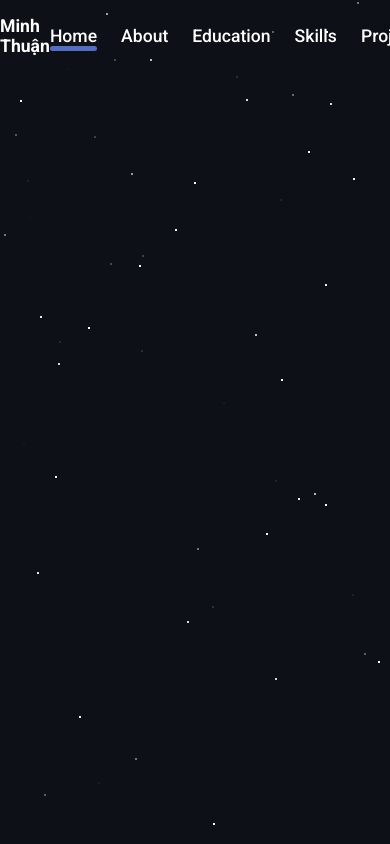
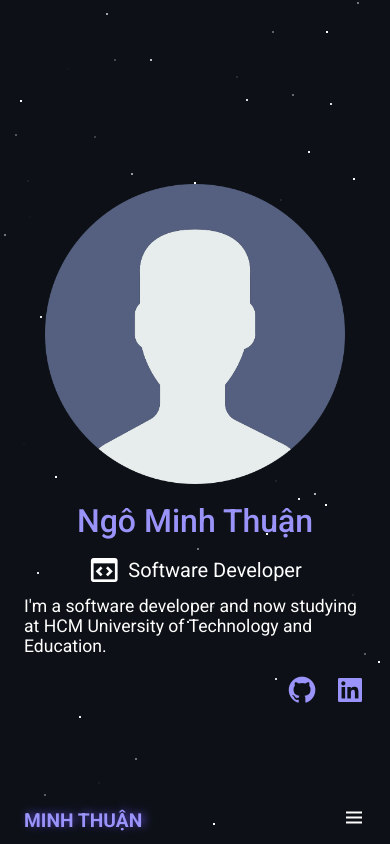
Before and after one commit to nauht1/portfolio, a React (Create React App) app: page / in a window 390 px wide. Shown: the top 844 px of the page. Built offline with nearby package versions, Linux system fonts and the light colour scheme.

Commit message:
fix header, add home section, both responsive

```diff
--- a/src/App.css
+++ b/src/App.css
@@ -1,11 +1,12 @@
 :root {
   --header-height: 3rem;
 
-  /* Color (HSL) */
+  /* Color */
   --hue: 0;
   --sat: 0%;
+  --logo-color: #9A93FA;
   --title-color: #FFFFFF;
-  --title-color-dark: rgb(84, 108, 196);
+  --logo-color-dark: rgb(84, 108, 196);
   --text-color: #FFFEFD;
   --header-text-color: hsl(var(--hue), var(--sat), 100%);
   /* --body-color: hsl(var(--hue), var(--sat), 98%); */
@@ -15,14 +16,29 @@
 
   /* Font styles */
   --body-font: "Roboto", sans-serif;
+  --big-font-size: 3rem;
   --normal-font-size: 1.1rem;
   --small-font-size: 0.875rem;
+  --h1-font-size: 2.25rem;
+  --h2-font-size: 1.5rem;
+  --h3-font-size: 1.25rem;
 
   /* Font weight */
   --font-thin: 300;
   --font-normal: 400;
   --font-medium: 500;
   --font-bold: 700;
+
+  /* Margins bottom */
+  --mb-0-25: 0.25rem;
+  --mb-0-5: 0.5rem;
+  --mb-0-75: 0.75rem;
+  --mb-1: 1rem;
+  --mb-1-5: 1.5rem;
+  --mb-2: 2rem;
+  --mb-2-5: 2.5rem;
+  --mb-3: 3rem;
+
 }
 
 /* Base */
@@ -73,6 +89,26 @@ img {
 }
 
 /* Classes */
+.section {
+  padding: 6rem 0 2rem;
+}
+
+.section__title {
+  font-size: var(--h1-font-size);
+  color: var(--title-color);
+}
+
+.section__subtitle {
+  display: block;
+  font-size: var(--small-font-size);
+  margin-bottom: 4rem;
+}
+
+.section__title,
+.section__subtitle {
+  text-align: center;
+}
+
 .container {
   max-width: 968px;
   margin-left: auto;
@@ -83,3 +119,35 @@ img {
   display: grid;
   gap: .5rem;
 }
+
+/* Breakpoints */
+@media screen and (max-width: 992px) {
+  .container {
+    margin-left: var(--mb-1-5);
+    margin-right: var(--mb-1-5);
+  }
+}
+
+@media screen and (max-width: 768px) {
+}
+
+@media screen and (max-width: 576px) {
+}
+
+@media screen and (max-width: 350px) {
+
+}
+
+/* Scrollbar custom for Chrome*/
+body::-webkit-scrollbar {
+  width: .25rem;
+}
+
+body::-webkit-scrollbar-track {
+  box-shadow: inset 0 0 6px rgba(0, 0, 0, 0.3);
+}
+
+body::-webkit-scrollbar-thumb {
+  background-color: var(--logo-color);
+  outline: 1px solid var(--logo-color-dark);
+}
--- a/src/App.js
+++ b/src/App.js
@@ -1,11 +1,16 @@
 import './App.css';
 import Background from './components/background/Background';
 import Header from './components/header/Header';
+import Home from './components/home/Home';
+
 function App() {
   return (
     <>
       <Background />
       <Header />
+      <main className='main'>
+        <Home />
+      </main>
     </>
   )
 }
--- a/src/components/header/Header.jsx
+++ b/src/components/header/Header.jsx
@@ -3,6 +3,7 @@ import './header.css';
 
 const Header = () => {
   const [scrolled, setScrolled] = useState(false);
+  const [toggle, showMenu] = useState(false);
 
   useEffect(() => {
     const handleScroll = () => {
@@ -20,8 +21,8 @@ const Header = () => {
   return (
     <header className={scrolled ? 'header header-scrolled' : 'header'}>
       <nav className="nav container">
-        <a href="index" className="nav__logo">Minh Thuận</a>
-        <div className="nav__menu">
+        <a href="index" className="nav__logo">MINH THUẬN</a>
+        <div className={toggle ? 'nav__menu show-menu' : 'nav__menu'}>
           <ul className="nav__list grid">
             <li className="nav__item">
               <a href="#home" className="nav__link active-link">
@@ -34,18 +35,13 @@ const Header = () => {
               </a>
             </li>
             <li className="nav__item">
-              <a href="#education" className="nav__link">
-              <i className='bx bxs-book-open nav__icon'></i> Education
+              <a href="#projects" className="nav__link">
+              <i className='bx bx-desktop nav__icon'></i> Projects
               </a>
             </li>
             <li className="nav__item">
               <a href="#skills" className="nav__link">
-              <i className='bx bxs-notepad nav__icon'></i> Skills
-              </a>
-            </li>
-            <li className="nav__item">
-              <a href="#projects" className="nav__link">
-              <i className="uil uil-apps nav__icon"></i> Projects
+              <i className='bx bxs-notepad nav__icon'></i> Resume
               </a>
             </li>
             <li className="nav__item">
@@ -54,6 +50,11 @@ const Header = () => {
               </a>
             </li>
           </ul>
+          <i className="uil uil-multiply nav__close" onClick={() => showMenu(!toggle)}></i>
+        </div>
+
+        <div className="nav__toggle" onClick={() => showMenu(!toggle)}>
+          <i className='bx bx-menu'></i>
         </div>
       </nav>
     </header>
--- a/src/components/header/header.css
+++ b/src/components/header/header.css
@@ -3,11 +3,12 @@
   position: fixed;
   top: 0;
   left: 0;
+  z-index: 10;
 }
 
 .header-scrolled {
   background-color: var(--header-color);
-  transition: background-color .5s ease-in;
+  transition: background-color .3s ease-in;
 }
 
 .nav {
@@ -19,7 +20,9 @@
 
 .nav__logo {
   font-weight: var(--font-bold);
-  color: var(--title-color);
+  font-size: 1.2rem;
+  color: var(--logo-color);
+  text-shadow: 3px -1px 8px rgba(79, 63, 178, 1);
 }
 
 .nav__list {
@@ -28,9 +31,6 @@
 }
 
 .nav__link {
-  display: flex;
-  flex-direction: column;
-  align-items: center;
   color: var(--title-color);
   font-weight: var(--font-medium);
   position: relative;
@@ -44,13 +44,14 @@
   top: 100%;
   width: 100%;
   height: 5px;
-  background-color: var(--title-color-dark);
+  background-color: var(--logo-color-dark);
   transform: scaleX(0);
   transform-origin: bottom left;
   transition: transform 0.3s ease-in-out;
 }
 
-.nav__icon {
+.nav__close,
+.nav__toggle {
   display: none;
 }
 
@@ -59,3 +60,79 @@
   transform: scaleX(1);
   transform-origin: bottom left;
 }
+
+/* Responsive */
+/* Breakpoints */
+@media screen and (max-width: 768px) {
+  .nav__link {
+    display: flex;
+    flex-direction: column;
+    align-items: center;
+  }
+
+}
+
+@media screen and (max-width: 576px) {
+  .header {
+    top: inherit;
+    bottom: 0;
+  }
+
+  .nav {
+    height: var(--header-height);
+  }
+
+  .nav__menu {
+    position: fixed;
+    bottom: -100%;
+    left: 0;
+    width: 100%;
+    background-color: var(--header-color);
+    padding: 2rem 1.5rem 3.5rem;
+    box-shadow: 0 -1px 4px rgba(94, 94, 94, 0.8);
+    border-radius: 1.5rem 1.5rem 0 0;
+    transition: .3s;
+  }
+
+  /* Show menu */
+  .show-menu {
+    bottom: 0;
+  }
+
+  .nav__list {
+    display: grid;
+    grid-template-columns: repeat(3, 1fr);
+    gap: 2rem;
+  }
+
+  .nav__close,
+  .nav__toggle {
+    font-size: 1.5rem;
+    display: block;
+    cursor: pointer;
+  }
+
+  .nav__close:hover,
+  .nav__toggle:hover {
+    color: var(--logo-color-dark);
+  }
+
+  .nav__icon,
+  .nav__link {
+    font-size: 1rem;
+  }
+
+  .nav__close {
+    position: absolute;
+    right: .5rem;
+    font-size: 1.5rem;
+    padding: 2px 2px;
+    margin: 8px 4px 0;
+    cursor: pointer;
+    color: var(--logo-color-dark);
+  }
+
+  .nav__link::after {
+    width: 50%;
+  }
+}
--- /dev/null
+++ b/src/components/home/Data.jsx
@@ -0,0 +1,19 @@
+import React from 'react';
+import "./home.css";
+
+const Data = () => {
+  return (
+    <div className="home__data">
+      <h1 className="home__title">Ngô Minh Thuận</h1>
+      <h3 className="home__subtitle">
+      <i class='bx bx-code-block home__subtitle-icon'></i>
+        Software Developer
+      </h3>
+      <p className="home__description">
+        I'm a software developer and now studying at HCM University of Technology and Education.
+      </p>
+    </div>
+  )
+}
+
+export default Data;
--- /dev/null
+++ b/src/components/home/Home.jsx
@@ -0,0 +1,22 @@
+import React from 'react';
+import './home.css';
+import Social from './Social';
+import Data from './Data';
+
+const Home = () => {
+  return (
+    <section id="home" className="home section">
+    <div className="home__container container grid">
+      <div className="home__content grid">
+        <div className="home__img"></div>
+
+        <Data />
+
+        <Social />
+      </div>
+    </div>
+  </section>
+  )
+}
+
+export default Home;
--- /dev/null
+++ b/src/components/home/Social.jsx
@@ -0,0 +1,19 @@
+import React from "react";
+import "./home.css";
+
+const Social = () => {
+  return (
+    <div className="home__social">
+      <a href="https://github.com/nauht1"
+        className="home__social-icon" target="_blank" rel="noopener noreferrer">
+        <i class='bx bxl-github'></i>
+      </a>
+      <a href="https://www.linkedin.com/in/thuan-ngo-minh-7b777a2a6/"
+        className="home__social-icon" target="_blank" rel="noopener noreferrer">
+        <i class='bx bxl-linkedin-square' ></i>
+      </a>
+    </div>
+  )
+}
+
+export default Social;
--- /dev/null
+++ b/src/components/home/home.css
@@ -0,0 +1,105 @@
+.home__content {
+  grid-template-columns: 300px 2fr 1fr;
+  padding-top: 5.5rem;
+  column-gap: 4rem;
+  align-items: center;
+}
+
+.home__img {
+  background: url(../../assets/images/user_img.png);
+  background-repeat: no-repeat;
+  background-position: center;
+  background-size: cover;
+  width: 300px;
+  height: 300px;
+  /* box-shadow: inset 0 0 0 5px rgb(255 255 255 / 30%); */
+}
+
+.home__img:hover {
+  animation: avaFrame 3s ease-in-out infinite;
+}
+.home__social {
+  display: grid;
+  grid-template-columns: max-content;
+  row-gap: 1rem;
+  justify-self: end;
+}
+
+.home__social-icon {
+  font-size: 2rem;
+  color: var(--logo-color);
+}
+
+.home__social-icon:hover {
+  color: var(--logo-color-dark);
+}
+
+.home__title {
+  color: var(--logo-color);
+  font-size: var(--big-font-size);
+  margin-bottom: var(--mb-0-25);
+}
+
+.home__subtitle {
+  position: relative;
+  font-size: var(--h3-font-size);
+  padding-left: 3.5rem;
+  font-weight: var(--font-normal);
+  margin: 10px 0;
+  display: flex;
+  align-items: center;
+  gap: .5rem;
+}
+
+.home__subtitle-icon {
+  font-size: 2rem;
+}
+
+.home__description {
+  max-width: 500px;
+}
+
+@keyframes avaFrame {
+  /*  */
+}
+
+/* Responsive */
+@media screen and (max-width: 992px) {
+  .home__title {
+    font-size: calc(var(--big-font-size) - 1rem);
+  }
+
+  .home__subtitle {
+    padding-left: 0;
+  }
+}
+
+@media screen and (max-width: 768px) {
+  .home__content {
+    grid-template-columns: 1fr;
+  }
+
+  .home__img {
+    margin: auto;
+  }
+
+  .home__data {
+    display: flex;
+    align-items: center;
+    justify-content: center;
+    flex-direction: column;
+    margin: 10px 0;
+  }
+
+  .home__social {
+    display: flex;
+    gap: 1rem;
+  }
+}
+
+@media screen and (max-width: 576px) {
+}
+
+@media screen and (max-width: 350px) {
+
+}
```
